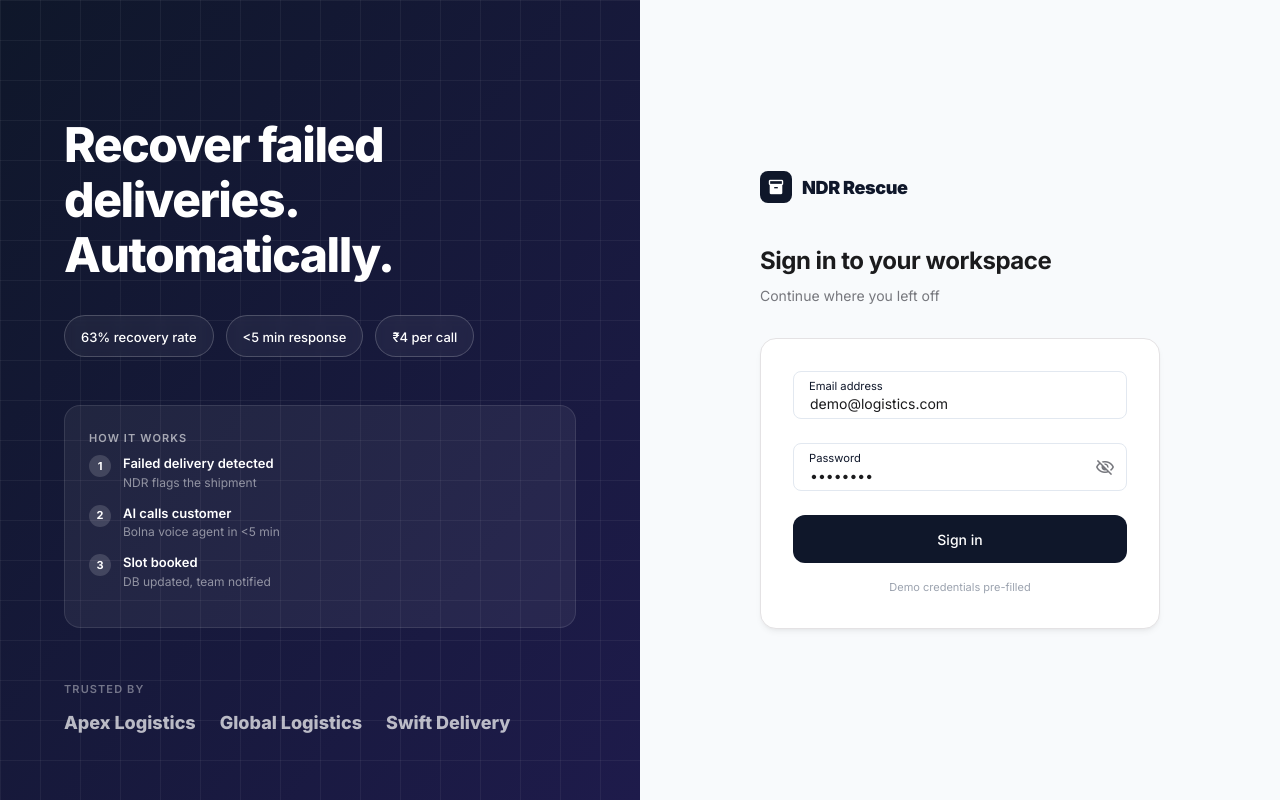
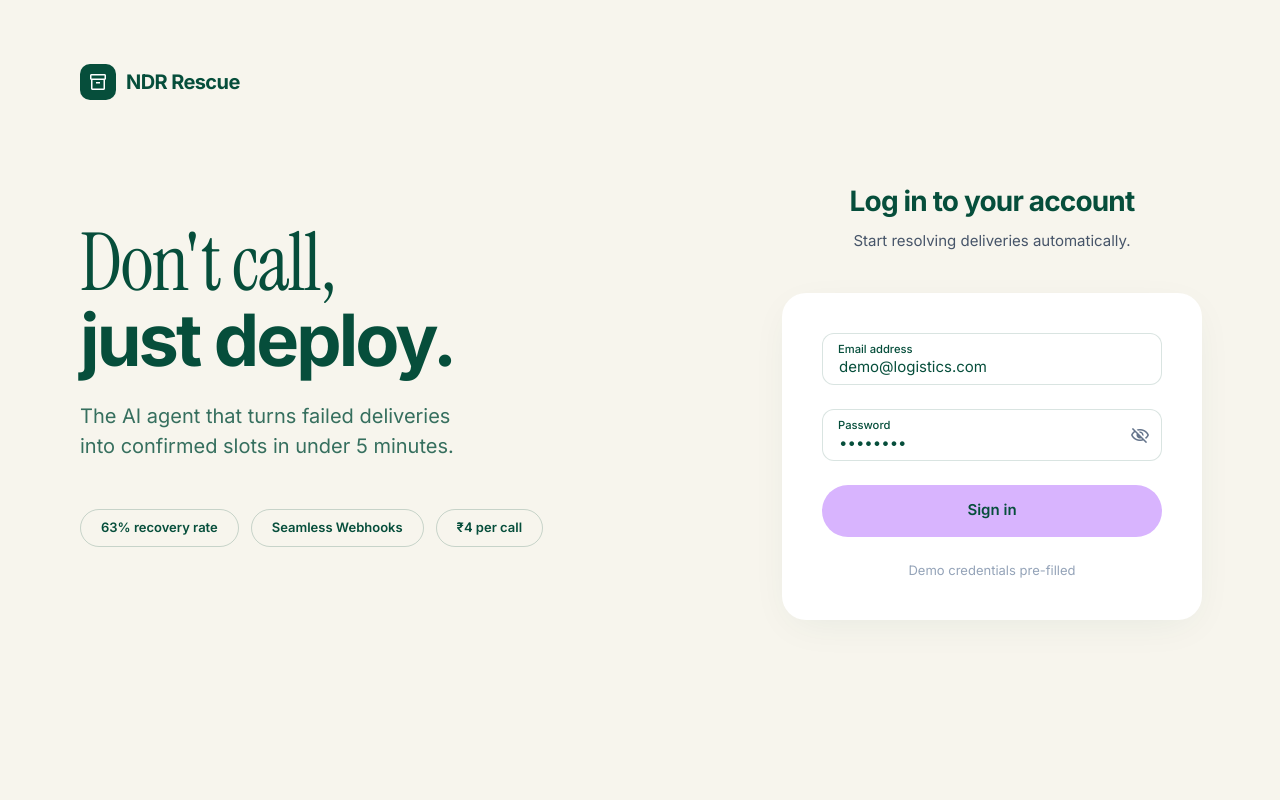
Before and after one commit to tsj2003/NDR-Rescue-AI, a Next.js app: page /login in a window 1280 px wide. Built offline with nearby package versions, Linux system fonts and the light colour scheme.

Commit message:
UI: Update login page to Wispr Flow design and add tech stack docs

```diff
--- a/src/app/login/page.tsx
+++ b/src/app/login/page.tsx
@@ -34,111 +34,99 @@ export default function LoginPage() {
 
   return (
     <>
-      <link href="https://fonts.googleapis.com/css2?family=Inter:wght@400;500;600;700;800;900&display=swap" rel="stylesheet" />
+      <link href="https://fonts.googleapis.com/css2?family=Instrument+Serif:ital@0;1&family=Inter:wght@400;500;600;700&display=swap" rel="stylesheet" />
       <link href="https://fonts.googleapis.com/css2?family=Material+Symbols+Outlined:opsz,wght,FILL,GRAD@20..48,100..700,0..1,-50..200" rel="stylesheet" />
       <style>{`
-        * { font-family: 'Inter', sans-serif; box-sizing: border-box; }
-        html, body, #__next { height: 100%; margin: 0; }
-        .gradient-panel {
-          background: linear-gradient(to bottom right, #0f172a, #1e1b4b);
-          position: relative; overflow: hidden;
+        * { box-sizing: border-box; }
+        html, body, #__next { height: 100%; margin: 0; background: #f7f5ed; }
+        .hero-text {
+          font-family: 'Instrument Serif', serif;
+          font-size: 5rem;
+          color: #064e3b;
+          line-height: 0.95;
+          letter-spacing: -0.02em;
         }
-        .grid-overlay {
-          position: absolute; inset: 0;
-          background-image:
-            linear-gradient(to right, rgba(255,255,255,0.05) 1px, transparent 1px),
-            linear-gradient(to bottom, rgba(255,255,255,0.05) 1px, transparent 1px);
-          background-size: 40px 40px;
-          pointer-events: none;
+        .hero-text span {
+          font-family: 'Inter', sans-serif;
+          font-weight: 700;
+          font-size: 4.5rem;
+          letter-spacing: -0.04em;
         }
         .floating-input { position: relative; margin-bottom: 1.5rem; }
         .floating-input input {
-          width: 100%; height: 48px; padding: 1rem 2.5rem 0 1rem;
-          border: 1px solid #e2e8f0; border-radius: 0.5rem;
-          background-color: transparent; font-family: 'Inter', sans-serif;
-          color: #1b1b1d; font-size: 14px; transition: all 0.2s ease;
+          width: 100%; height: 52px; padding: 1rem 1rem 0 1rem;
+          border: 1px solid rgba(6,78,59,0.15); border-radius: 12px;
+          background-color: #fff; font-family: 'Inter', sans-serif;
+          color: #064e3b; font-size: 15px; transition: all 0.2s ease;
         }
         .floating-input input:focus {
-          outline: none; border-color: #0f172a;
-          box-shadow: 0 0 0 4px rgba(15,23,42,0.1);
+          outline: none; border-color: #064e3b;
+          box-shadow: 0 0 0 3px rgba(6,78,59,0.1);
         }
         .floating-input label {
           position: absolute; left: 1rem; top: 50%;
-          transform: translateY(-50%); color: #76777d;
-          font-size: 0.875rem; transition: all 0.2s ease;
-          pointer-events: none;
+          transform: translateY(-50%); color: #64748b;
+          font-size: 0.9rem; transition: all 0.2s ease;
+          pointer-events: none; font-family: 'Inter', sans-serif;
         }
         .floating-input input:focus + label,
         .floating-input input:not(:placeholder-shown) + label {
-          top: 0.45rem; font-size: 0.7rem; transform: translateY(0); color: #0f172a;
+          top: 0.5rem; font-size: 0.7rem; transform: translateY(0); color: #064e3b; font-weight: 500;
         }
-        .shimmer-btn { position: relative; overflow: hidden; }
-        .shimmer-btn::after {
-          content: ''; position: absolute; top: 0; left: -100%;
-          width: 50%; height: 100%;
-          background: linear-gradient(to right, transparent, rgba(255,255,255,0.12), transparent);
-          transform: skewX(-20deg);
+        .btn-lilac {
+          background-color: #d8b4fe;
+          color: #064e3b;
+          border: none;
+          border-radius: 99px;
+          font-family: 'Inter', sans-serif;
+          font-weight: 600;
+          font-size: 15px;
+          cursor: pointer;
+          transition: all 0.2s;
         }
-        .shimmer-btn:hover::after { left: 150%; transition: left 0.7s ease-in-out; }
+        .btn-lilac:hover:not(:disabled) {
+          background-color: #c084fc;
+          transform: translateY(-1px);
+        }
       `}</style>
-      <div style={{ display: 'flex', height: '100vh', background: '#f8fafc' }}>
-        {/* LEFT — gradient panel */}
-        <div className="gradient-panel" style={{ width: '50%', display: 'flex', flexDirection: 'column', justifyContent: 'space-between', padding: '4rem', position: 'relative' }}>
-          <div className="grid-overlay" />
-          <div style={{ position: 'relative', zIndex: 10, flexGrow: 1, display: 'flex', flexDirection: 'column', justifyContent: 'center' }}>
-            <h1 style={{ fontSize: '3rem', fontWeight: 800, color: '#fff', lineHeight: 1.15, marginBottom: '2rem', letterSpacing: '-0.03em' }}>
-              Recover failed<br />deliveries.<br />Automatically.
+      <div style={{ display: 'flex', height: '100vh', background: '#f7f5ed' }}>
+        {/* LEFT — Wispr Flow Inspired Hero */}
+        <div style={{ width: '55%', display: 'flex', flexDirection: 'column', padding: '4rem 5rem', position: 'relative' }}>
+          <div style={{ display: 'flex', alignItems: 'center', gap: '10px', marginBottom: 'auto' }}>
+            <div style={{ width: 36, height: 36, borderRadius: '10px', background: '#064e3b', display: 'flex', alignItems: 'center', justifyContent: 'center' }}>
+              <span className="material-symbols-outlined" style={{ color: '#fff', fontSize: 20 }}>inventory_2</span>
+            </div>
+            <span style={{ fontSize: 20, fontWeight: 800, color: '#064e3b', letterSpacing: '-0.03em', fontFamily: "'Inter', sans-serif" }}>NDR Rescue</span>
+          </div>
+
+          <div style={{ position: 'relative', zIndex: 10, marginTop: '-4rem' }}>
+            <h1 className="hero-text" style={{ marginBottom: '1.5rem' }}>
+              Don't call,<br /><span>just deploy.</span>
             </h1>
-            <div style={{ display: 'flex', gap: '12px', flexWrap: 'wrap', marginBottom: '3rem' }}>
-              {['63% recovery rate', '<5 min response', '₹4 per call'].map(s => (
-                <div key={s} style={{ padding: '8px 16px', borderRadius: '999px', border: '1px solid rgba(255,255,255,0.2)', background: 'rgba(255,255,255,0.05)', backdropFilter: 'blur(4px)' }}>
-                  <span style={{ color: '#fff', fontSize: 13, fontWeight: 500 }}>{s}</span>
-                </div>
-              ))}
-            </div>
-            <div style={{ background: 'rgba(255,255,255,0.06)', borderRadius: '16px', padding: '24px', border: '1px solid rgba(255,255,255,0.1)' }}>
-              <p style={{ color: 'rgba(255,255,255,0.6)', fontSize: 11, fontWeight: 600, letterSpacing: '0.1em', textTransform: 'uppercase', marginBottom: '8px' }}>How it works</p>
-              {[
-                ['1', 'Failed delivery detected', 'NDR flags the shipment'],
-                ['2', 'AI calls customer', 'Bolna voice agent in <5 min'],
-                ['3', 'Slot booked', 'DB updated, team notified'],
-              ].map(([n, t, s]) => (
-                <div key={n} style={{ display: 'flex', alignItems: 'flex-start', gap: '12px', marginBottom: '12px' }}>
-                  <div style={{ width: 22, height: 22, borderRadius: '50%', background: 'rgba(255,255,255,0.15)', display: 'flex', alignItems: 'center', justifyContent: 'center', flexShrink: 0, fontSize: 11, fontWeight: 700, color: '#fff', marginTop: 1 }}>{n}</div>
-                  <div>
-                    <p style={{ color: '#fff', fontWeight: 600, fontSize: 13, margin: 0 }}>{t}</p>
-                    <p style={{ color: 'rgba(255,255,255,0.5)', fontSize: 12, margin: 0 }}>{s}</p>
-                  </div>
+            <p style={{ fontFamily: "'Inter', sans-serif", fontSize: '1.25rem', color: '#064e3b', opacity: 0.8, maxWidth: '400px', lineHeight: 1.5, marginBottom: '3rem' }}>
+              The AI agent that turns failed deliveries into confirmed slots in under 5 minutes.
+            </p>
+
+            <div style={{ display: 'flex', gap: '12px', flexWrap: 'wrap' }}>
+              {['63% recovery rate', 'Seamless Webhooks', '₹4 per call'].map(s => (
+                <div key={s} style={{ padding: '8px 20px', borderRadius: '999px', border: '1px solid rgba(6,78,59,0.2)', fontFamily: "'Inter', sans-serif", color: '#064e3b', fontSize: 13, fontWeight: 600 }}>
+                  {s}
                 </div>
               ))}
             </div>
           </div>
-          <div style={{ position: 'relative', zIndex: 10 }}>
-            <p style={{ color: 'rgba(255,255,255,0.4)', fontSize: 11, fontWeight: 600, letterSpacing: '0.1em', textTransform: 'uppercase', marginBottom: '12px' }}>Trusted by</p>
-            <div style={{ display: 'flex', alignItems: 'center', gap: '24px', opacity: 0.7 }}>
-              {['Apex Logistics', 'Global Logistics', 'Swift Delivery'].map(b => (
-                <span key={b} style={{ color: '#fff', fontWeight: 800, fontSize: 18 }}>{b}</span>
-              ))}
-            </div>
-          </div>
+          <div style={{ marginTop: 'auto' }} />
         </div>
 
         {/* RIGHT — login form */}
-        <div style={{ width: '50%', display: 'flex', alignItems: 'center', justifyContent: 'center', padding: '3rem', background: '#f8fafc' }}>
-          <div style={{ width: '100%', maxWidth: 400 }}>
-            <div style={{ display: 'flex', alignItems: 'center', gap: '10px', marginBottom: '2.5rem' }}>
-              <div style={{ width: 32, height: 32, borderRadius: '8px', background: '#0f172a', display: 'flex', alignItems: 'center', justifyContent: 'center' }}>
-                <span className="material-symbols-outlined" style={{ color: '#fff', fontSize: 18, fontVariationSettings: "'FILL' 1" }}>inventory_2</span>
-              </div>
-              <span style={{ fontSize: 18, fontWeight: 900, color: '#0f172a', letterSpacing: '-0.02em' }}>NDR Rescue</span>
+        <div style={{ width: '45%', display: 'flex', alignItems: 'center', justifyContent: 'center', padding: '3rem' }}>
+          <div style={{ width: '100%', maxWidth: 420 }}>
+            <div style={{ marginBottom: '2.5rem', textAlign: 'center' }}>
+              <h2 style={{ fontFamily: "'Inter', sans-serif", fontSize: 28, fontWeight: 700, color: '#064e3b', margin: '0 0 8px', letterSpacing: '-0.03em' }}>Log in to your account</h2>
+              <p style={{ fontFamily: "'Inter', sans-serif", color: '#475569', fontSize: 15, margin: 0 }}>Start resolving deliveries automatically.</p>
             </div>
 
-            <div style={{ marginBottom: '2rem' }}>
-              <h2 style={{ fontSize: 24, fontWeight: 700, color: '#1b1b1d', margin: '0 0 6px', letterSpacing: '-0.02em' }}>Sign in to your workspace</h2>
-              <p style={{ color: '#76777d', fontSize: 14, margin: 0 }}>Continue where you left off</p>
-            </div>
-
-            <form onSubmit={handleSubmit} style={{ background: '#fff', padding: '2rem', borderRadius: '16px', border: '1px solid #e4e2e4', boxShadow: '0 4px 6px -1px rgba(0,0,0,0.05), 0 2px 4px -2px rgba(0,0,0,0.05)' }}>
+            <form onSubmit={handleSubmit} style={{ background: '#fff', padding: '2.5rem', borderRadius: '24px', boxShadow: '0 10px 40px -10px rgba(6,78,59,0.08)' }}>
               <div className="floating-input">
                 <input id="email" type="email" placeholder=" " required value={email} onChange={e => setEmail(e.target.value)} />
                 <label htmlFor="email">Email address</label>
@@ -146,7 +134,7 @@ export default function LoginPage() {
               <div className="floating-input" style={{ position: 'relative' }}>
                 <input id="password" type={showPw ? 'text' : 'password'} placeholder=" " required value={password} onChange={e => setPassword(e.target.value)} />
                 <label htmlFor="password">Password</label>
-                <button type="button" onClick={() => setShowPw(!showPw)} style={{ position: 'absolute', right: 12, top: '50%', transform: 'translateY(-50%)', background: 'none', border: 'none', cursor: 'pointer', color: '#76777d', display: 'flex', alignItems: 'center' }}>
+                <button type="button" onClick={() => setShowPw(!showPw)} style={{ position: 'absolute', right: 12, top: '50%', transform: 'translateY(-50%)', background: 'none', border: 'none', cursor: 'pointer', color: '#64748b', display: 'flex', alignItems: 'center' }}>
                   <span className="material-symbols-outlined" style={{ fontSize: 20 }}>{showPw ? 'visibility' : 'visibility_off'}</span>
                 </button>
               </div>
@@ -154,20 +142,20 @@ export default function LoginPage() {
                 id="login-submit"
                 type="submit"
                 disabled={loading}
-                className="shimmer-btn"
-                style={{ width: '100%', height: 48, background: loading ? '#374151' : '#0f172a', color: '#fff', border: 'none', borderRadius: 12, fontWeight: 500, fontSize: 14, cursor: loading ? 'not-allowed' : 'pointer', display: 'flex', alignItems: 'center', justifyContent: 'center', gap: 8, marginTop: '0.5rem', transition: 'background 0.2s' }}
+                className="btn-lilac"
+                style={{ width: '100%', height: 52, display: 'flex', alignItems: 'center', justifyContent: 'center', gap: 8, marginTop: '1rem', opacity: loading ? 0.7 : 1 }}
               >
                 {loading ? (
                   <>
-                    <svg width="16" height="16" viewBox="0 0 24 24" fill="none" stroke="currentColor" strokeWidth="2" strokeLinecap="round" strokeLinejoin="round" style={{ animation: 'spin 1s linear infinite' }}>
+                    <svg width="18" height="18" viewBox="0 0 24 24" fill="none" stroke="currentColor" strokeWidth="2" strokeLinecap="round" strokeLinejoin="round" style={{ animation: 'spin 1s linear infinite' }}>
                       <path d="M21 12a9 9 0 11-6.219-8.56" />
                     </svg>
                     Signing in…
                   </>
                 ) : 'Sign in'}
               </button>
-              <div style={{ marginTop: '1rem', textAlign: 'center' }}>
-                <p style={{ fontSize: 11, color: '#9ca3af' }}>Demo credentials pre-filled</p>
+              <div style={{ marginTop: '1.5rem', textAlign: 'center' }}>
+                <p style={{ fontFamily: "'Inter', sans-serif", fontSize: 13, color: '#94a3b8', margin: 0 }}>Demo credentials pre-filled</p>
               </div>
             </form>
           </div>
```
Also changed, not shown: 1 other file (tests, documents, lock files or other folders).
